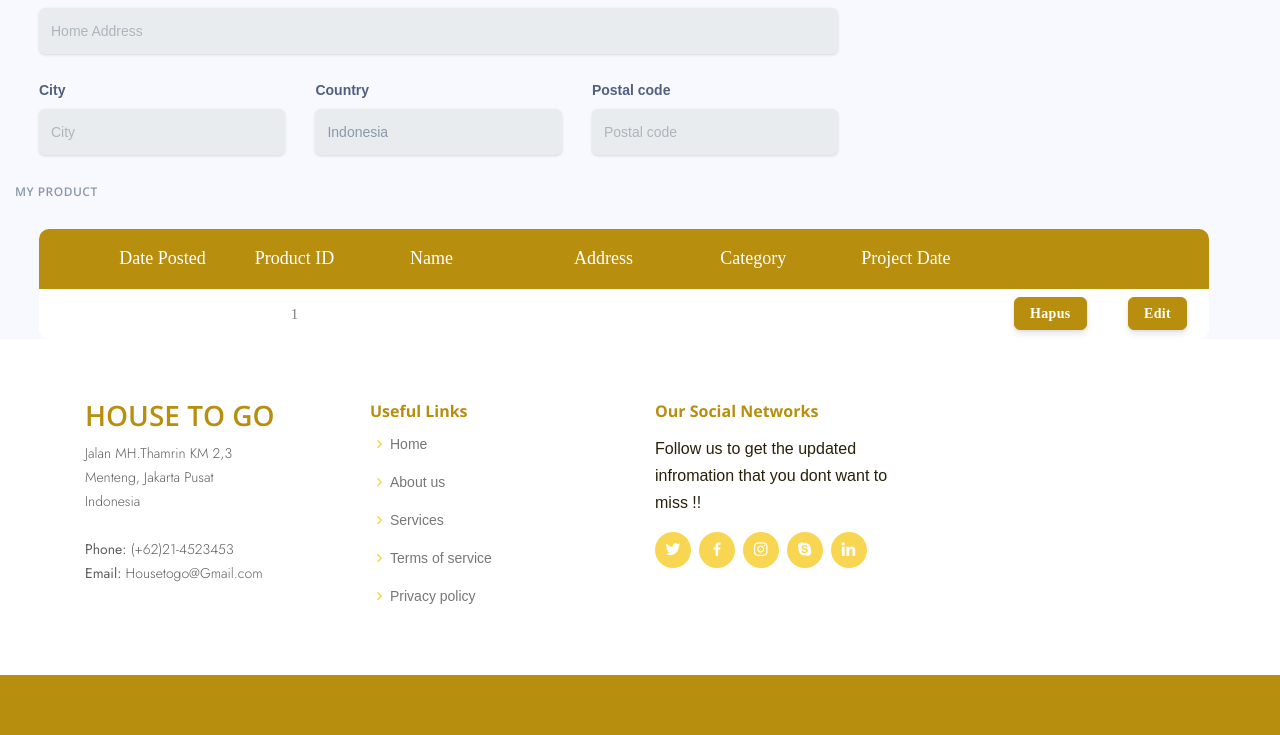
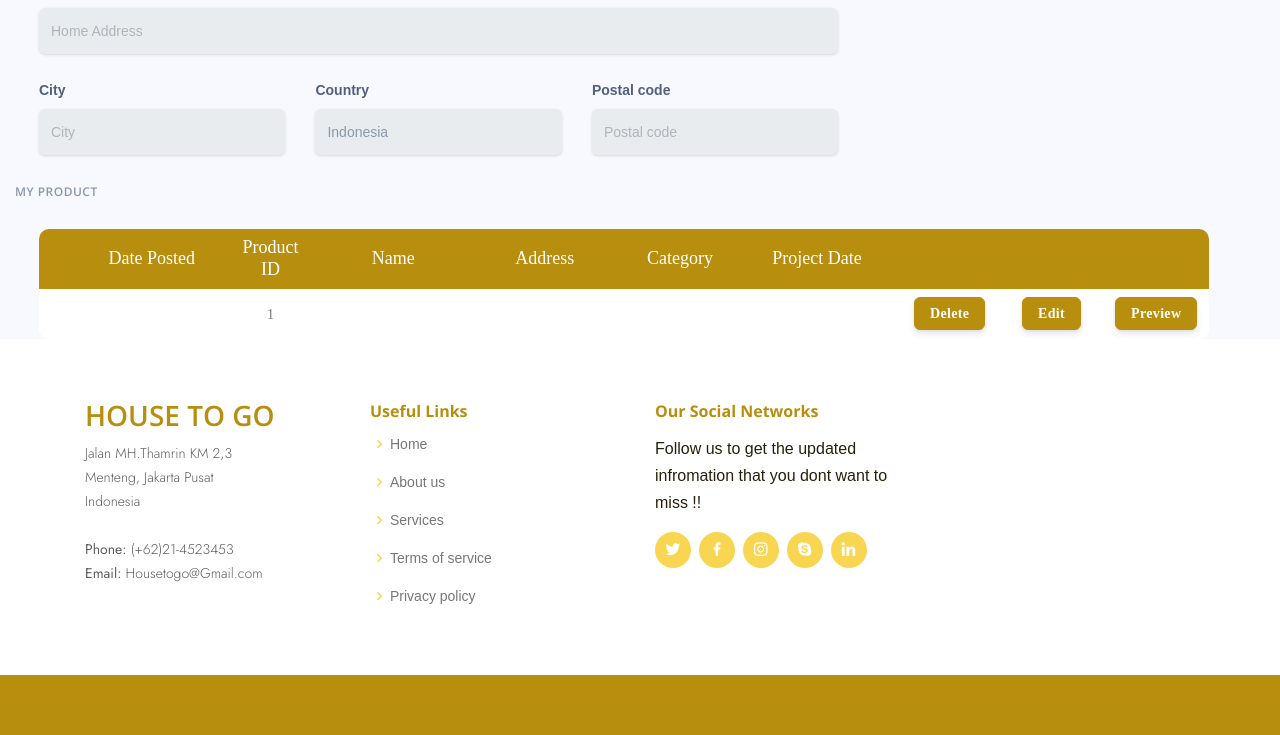
Before and after one commit to KevinNath01/House-To-Go, a PHP site: page /Project_Web/assets/User/profile.php in a window 1280 px wide. Shown: the part 1103-1838 px from the top of the page. Run offline with PHP 8.4, Linux system fonts and the light colour scheme; the visitor is signed in with stand-in values (Sample User, id 1); tables that the repository leaves empty or names only in its code hold one stand-in row (values such as "Sample post"); data that the repository does not hold is empty; some web fonts are replaced.

Commit message:
commit on 'master'

```diff
--- a/assets/User/addproduct.php
+++ b/assets/User/addproduct.php
@@ -122,7 +122,7 @@ session_start();
 <div class="form-group">
   <label class="col-md-4 control-label" for="nama">Member Id</label>
   <div class="col-md-4">
-  <input id="id_Member" name="id_Member" placeholder="PRODUCT NAME" class="form-control input-md" required="" type="text" value="<?= $_SESSION['id_Member']?>">
+  <input id="id_Member" name="id_Member" placeholder="PRODUCT NAME" class="form-control input-md" required="" type="text" value="<?= $_SESSION['id_Member']?>" readonly>
 
   </div>
 </div>
--- a/assets/User/addproductdb.php
+++ b/assets/User/addproductdb.php
@@ -47,7 +47,7 @@ for($x=0; $x<$jumlahFile; $x++){
     }
 }
 }
-}
+
 
 
 ?>
--- a/assets/User/assets/css/style1.css
+++ b/assets/User/assets/css/style1.css
@@ -1042,7 +1042,7 @@ section {
 }
 
 .portfolio .portfolio-item .portfolio-info .preview-link:hover, .portfolio .portfolio-item .portfolio-info .details-link:hover {
-  color: #47b2e4;
+  color:  #443506;
 }
 
 .portfolio .portfolio-item .portfolio-info .details-link {
--- a/assets/User/edit_profile.php
+++ b/assets/User/edit_profile.php
@@ -174,7 +174,7 @@ include("Connect.php");
                     <div class="col-lg-6">
                       <div class="form-group">
                         <label class="form-control-label" for="input-email">Id Member</label>
-                        <input type="text" id="id_Member" name="id_Member" class="form-control form-control-alternative" value="<?php echo $row['id_Member'];?>">
+                        <input type="text" id="id_Member" name="id_Member" class="form-control form-control-alternative" value="<?php echo $row['id_Member'];?>" readonly>
                       </div>
                     </div>
                   </div>
--- a/assets/User/hapus.php
+++ b/assets/User/hapus.php
@@ -13,7 +13,7 @@ $result = mysqli_query($db,$query);
 if($result)
 {
 // mengalihkan halaman kembali ke index.php
-echo '<script>window.alert("deleted");window.location.href = "profile.php";</script>';
+echo '<script>window.alert("Product Deleted");window.location.href = "profile.php";</script>';
 }
 else{
 echo 'gagal';
--- a/assets/User/profile.php
+++ b/assets/User/profile.php
@@ -282,11 +282,12 @@ include ("Connect.php");
                 <th class="column6">Project Date</th>
                 <th class="column7"></th>
                 <th class="column7"></th>
+                <th class="column7"></th>
 							</tr>
 						</thead>
 						<tbody>
             <?php
-              $id_Member = $_SESSION['id_Member'] ;
+              $id_Member = $_SESSION['id_Member'];
               $query = "SELECT * FROM produk  where id_Member='$id_Member'";
               $result = mysqli_query($db,$query);
               if(mysqli_num_rows($result) > 0 )
@@ -301,9 +302,11 @@ include ("Connect.php");
 									  <td class="column5"><?php echo $row["kategori"];?></td>
                     <td class="column6"><?php echo $row["tanggal_projek"];?></td>
                     <td class="column7"><a href="hapus.php?id_produk='<?php echo $row["id_produk"];?>'"class="btn btn-info" style="padding-top: 5px;padding-bottom: 5px;
-                    padding-left:15px;padding-right:15px;">Hapus</a></td>
+                    padding-left:15px;padding-right:15px;">Delete</a></td>
                     <td class="column7"><a href="update_page.php?id_produk='<?php echo $row["id_produk"];?>'"class="btn btn-info" style="padding-top: 5px;padding-bottom: 5px;
                     padding-left:15px;padding-right:15px;">Edit</a></td>
+                    <td class="column7"><a href="portfolio-details.php?id_produk='<?php echo $row["id_produk"];?>'"class="btn btn-info" style="padding-top: 5px;padding-bottom: 5px;
+                    padding-left:15px;padding-right:15px;">Preview</a></td>
                   </tr>
                 <?php
                 }
--- a/assets/User/update.php
+++ b/assets/User/update.php
@@ -23,5 +23,5 @@ if($query)
     else{
         echo "gagal";
      }
-    }
+
 ?>
--- a/assets/User/update_page.php
+++ b/assets/User/update_page.php
@@ -130,7 +130,7 @@ if(mysqli_num_rows($result) > 0 )
 <div class="form-group">
   <label class="col-md-4 control-label" for="nama">Member Id</label>
   <div class="col-md-4">
-  <input id="id_Member" name="id_Member" placeholder="PRODUCT NAME" class="form-control input-md" required="" type="text" value="<?= $_SESSION['id_Member']?>">
+  <input id="id_Member" name="id_Member" placeholder="PRODUCT NAME" class="form-control input-md" required="" type="text" value="<?= $_SESSION['id_Member']?>" readonly>
 
   </div>
 </div>
@@ -138,7 +138,7 @@ if(mysqli_num_rows($result) > 0 )
 <div class="form-group">
   <label class="col-md-4 control-label" for="nama">Id Product</label>
   <div class="col-md-4">
-  <input id="id_produk" name="id_produk" placeholder="PRODUCT NAME" class="form-control input-md" required="" type="text" value="<?php echo $row['id_produk'];?>">
+  <input id="id_produk" name="id_produk" placeholder="PRODUCT NAME" class="form-control input-md" required="" type="text" value="<?php echo $row['id_produk'];?>" readonly>
 
   </div>
 </div>
```
Also changed, not shown: assets/User/portfolio-details.php (+4 -4 lines), assets/User/uploads/05-01-2021-WhatsApp Image 2020-07-16 at 12.31.33.png (added), assets/User/uploads/05-01-2021-cover.jpg (added).
